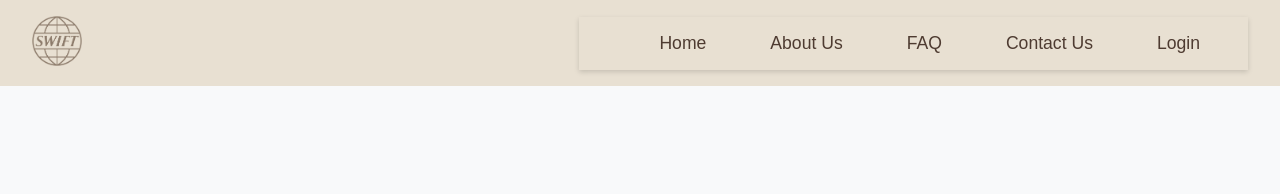
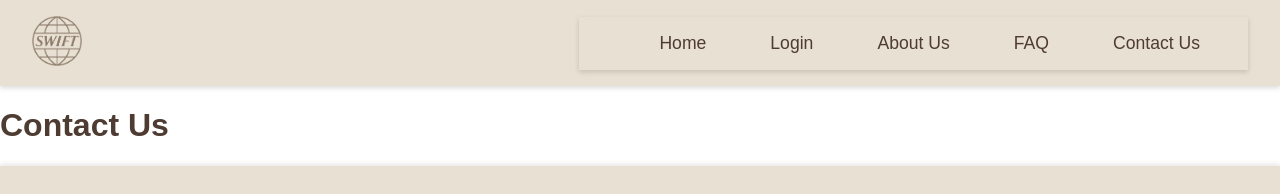
Before and after one commit to CameronCS/APDSPart3, a React (Create React App) app in the folder client/: page /contact-us in a window 1280 px wide. Before the commit this address led to /404. Shown: the top 194 px of the page. Built offline with nearby package versions, Linux system fonts and the light colour scheme.

Commit message:
Created new folders and stuff, init my own branch.

```diff
--- a/client/src/screens/AppRouter.js
+++ b/client/src/screens/AppRouter.js
@@ -4,6 +4,7 @@ import Footer from "./shared/Footer/Footer";
 import NotFound from "./shared/404/NotFound";
 import HomeScreen from "./home/home/HomeScreen";
 import AboutUs from "./home/aboutscreen/AboutUs";
+import ContactUs from "./home/contactus/ContactUs";
 
 export default function AppRouter() {
   return (
@@ -13,6 +14,7 @@ export default function AppRouter() {
         <Routes>
           <Route path='/' element={<HomeScreen />}/>
           <Route path='/about-us' element={<AboutUs />}/>
+          <Route path='/contact-us' element={<ContactUs />}/>
           <Route path='/404' element={<NotFound />} />
           <Route path='*' element={<Navigate to='/404' />} />
         </Routes>
--- /dev/null
+++ b/client/src/screens/home/contactus/ContactUs.js
@@ -0,0 +1,11 @@
+import React from 'react'
+import './ContactUs.css'
+
+export default function ContactUs() {
+  return (
+    <div>
+        <h1>Contact Us</h1>
+    </div>
+
+  )
+}
--- a/client/src/screens/shared/Nav/Default/Default.js
+++ b/client/src/screens/shared/Nav/Default/Default.js
@@ -6,10 +6,10 @@ export default function Default() {
     <nav className="navbar">
       <ul className="nav-list">
         <li className="nav-item"><a href="/" className="nav-link">Home</a></li>
+        <li className="nav-item"><a href="/login" className="nav-link">Login</a></li>
         <li className="nav-item"><a href="/about-us" className="nav-link">About Us</a></li>
         <li className="nav-item"><a href="/faq" className="nav-link">FAQ</a></li>
-        <li className="nav-item"><a href="/contact" className="nav-link">Contact Us</a></li>
-        <li className="nav-item"><a href="/login" className="nav-link">Login</a></li>
+        <li className="nav-item"><a href="/contact-us" className="nav-link">Contact Us</a></li>
       </ul>
     </nav>
   );
```
Also changed, not shown: client/src/screens/home/contactus/ContactUs.css (added), client/src/screens/home/faq/Faq.css (added), client/src/screens/home/faq/Faq.js (added).
